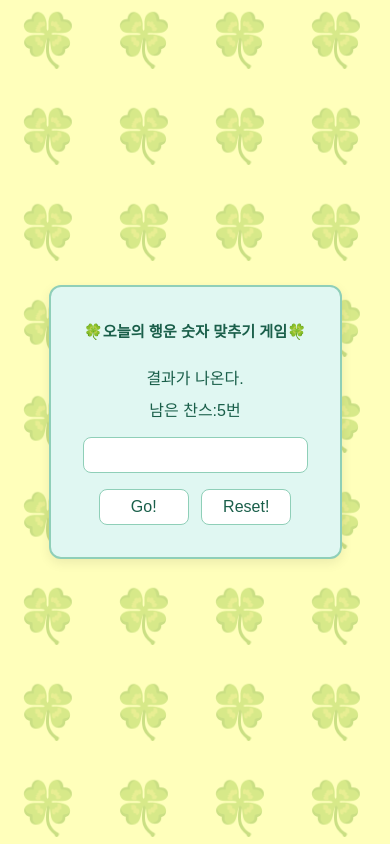
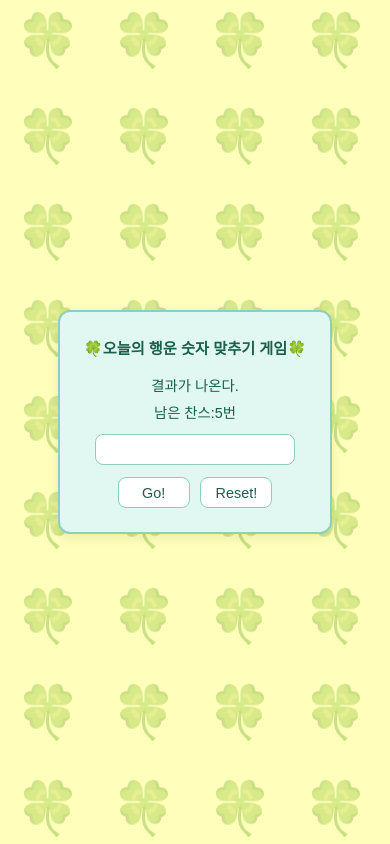
Before and after one commit to jiyoo-103/js-number-game, a plain HTML site: page index.html in a window 390 px wide. Drawn offline with Linux system fonts and the light colour scheme.

Commit message:
행운 숫자 게임

```diff
--- a/style.css
+++ b/style.css
@@ -122,11 +122,44 @@ body {
     }
 }
 
-/* 모바일: h1 글씨 크기 줄임 */
+/* 모바일: 글씨·요소 크기 줄임 */
 @media (max-width: 767px) {
+    .game-box {
+        padding: 1.5rem;
+    }
+
     .game-box h1 {
         font-size: 0.95rem;
+        margin-bottom: 0.75rem;
         -webkit-text-size-adjust: 100%;
         text-size-adjust: 100%;
     }
+
+    #result-area,
+    #chance-area {
+        font-size: 0.9rem;
+        margin: 0.4rem 0;
+    }
+
+    #result-area {
+        margin-top: 1rem;
+    }
+
+    #user-input {
+        font-size: 0.9rem;
+        padding: 0.4rem;
+        margin: 0.75rem auto;
+    }
+
+    .buttons {
+        margin-top: 0.75rem;
+    }
+
+    .buttons button {
+        font-size: 0.9rem;
+        padding: 0.4rem 0.75rem;
+        min-width: 72px;
+        width: 72px;
+        margin: 0 0.2rem;
+    }
 }
```
